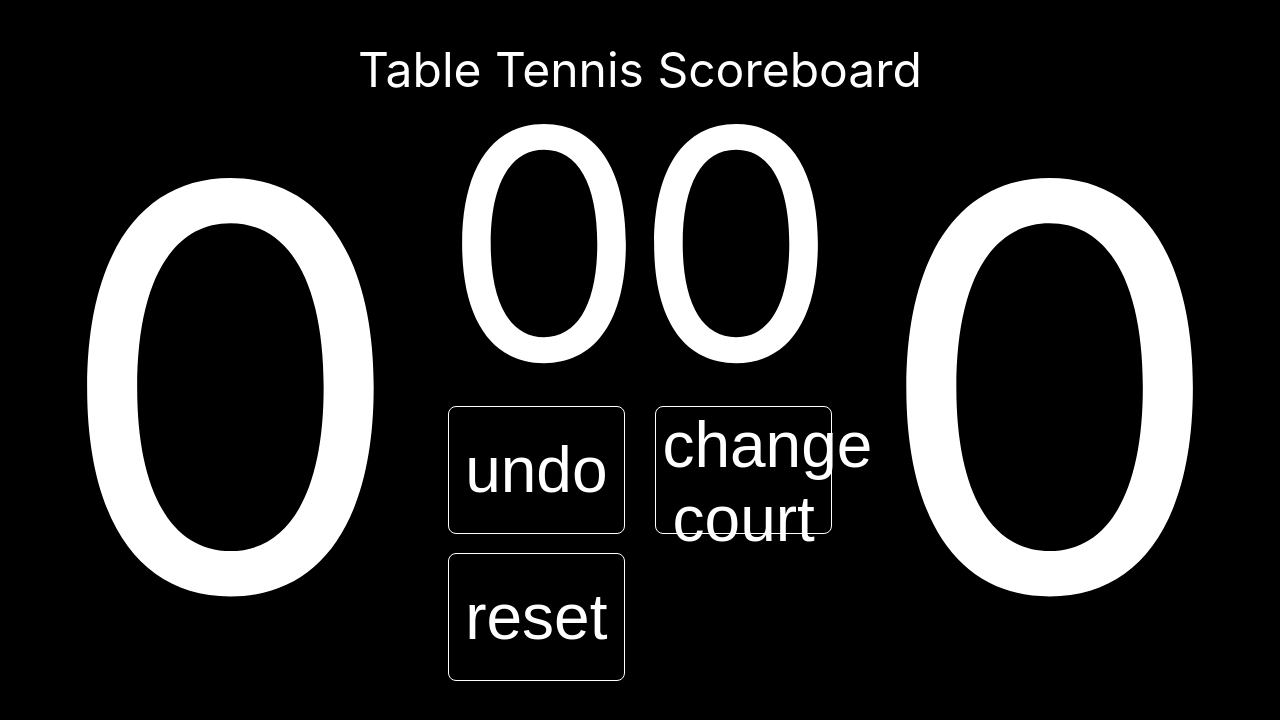
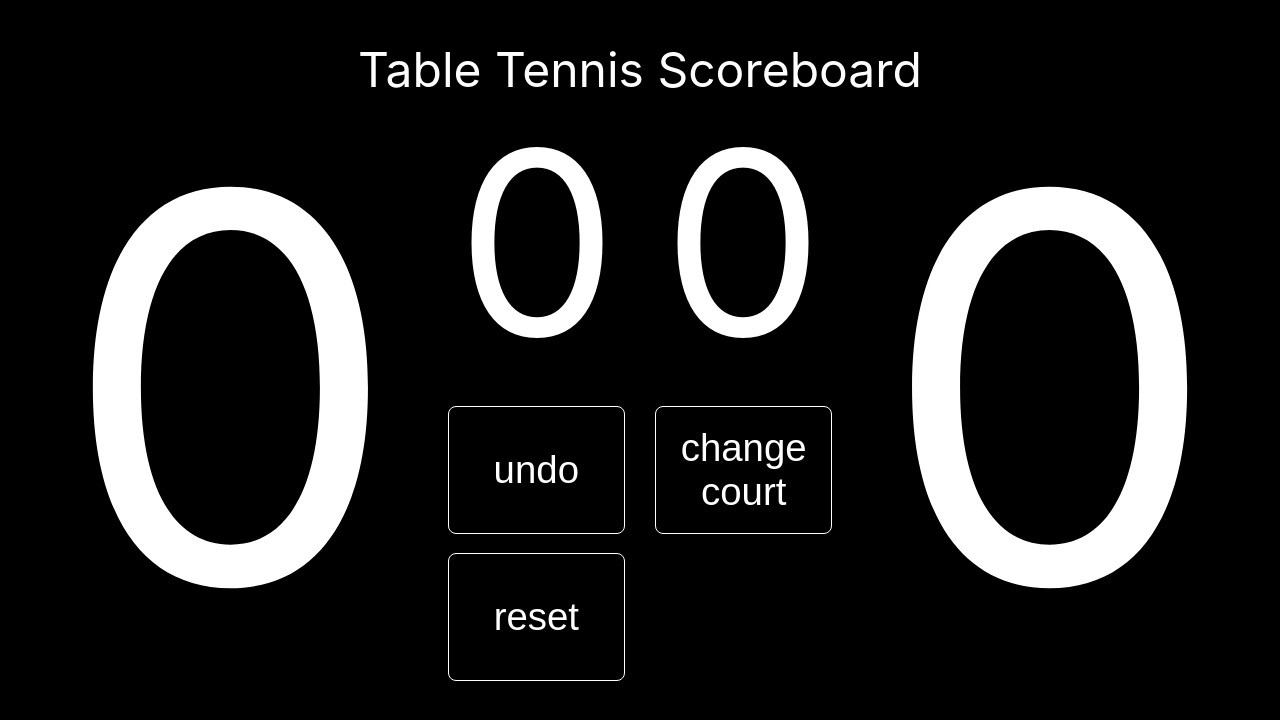
Before and after one commit to yusukemorita/scoreboard, a React (Create React App) app: page / in a window 1280 px wide. Shown: the top 720 px of the page. Built offline with nearby package versions, Linux system fonts and the light colour scheme.

Commit message:
use vs instead of vmin

```diff
--- a/src/components/scoreboard.tsx
+++ b/src/components/scoreboard.tsx
@@ -91,7 +91,7 @@ const StyledScoreboard = styled.div`
 const StyledPointScore = styled.div`
   width: 30%;
   height: 100%;
-  font-size: 70vmin;
+  font-size: 42vw;
   display: flex;
   justify-content: center;
   align-items: center;
@@ -102,7 +102,7 @@ const StyledPointScore = styled.div`
 const StyledGameScore = styled.div`
   width: 50%;
   height: 100%;
-  font-size: 40vmin;
+  font-size: 20vw;
   display: flex;
   justify-content: center;
   align-items: center;
@@ -133,7 +133,7 @@ const ButtonContainer = styled.div`
 const Button = styled.button`
   width: 46%;
   height: 10vw;
-  font-size: 8vmin;
+  font-size: 3vw;
   border: 1px solid white;
   border-radius: 8px;
   background: black;
```
